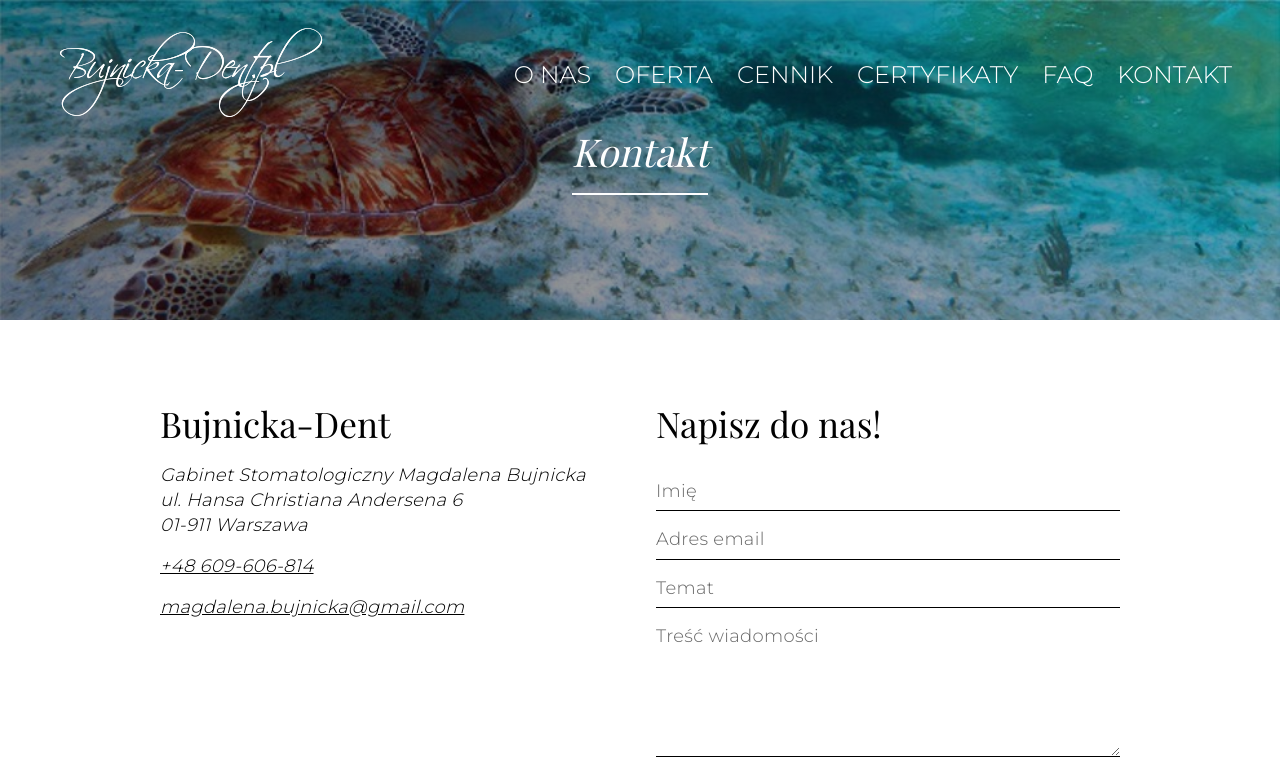
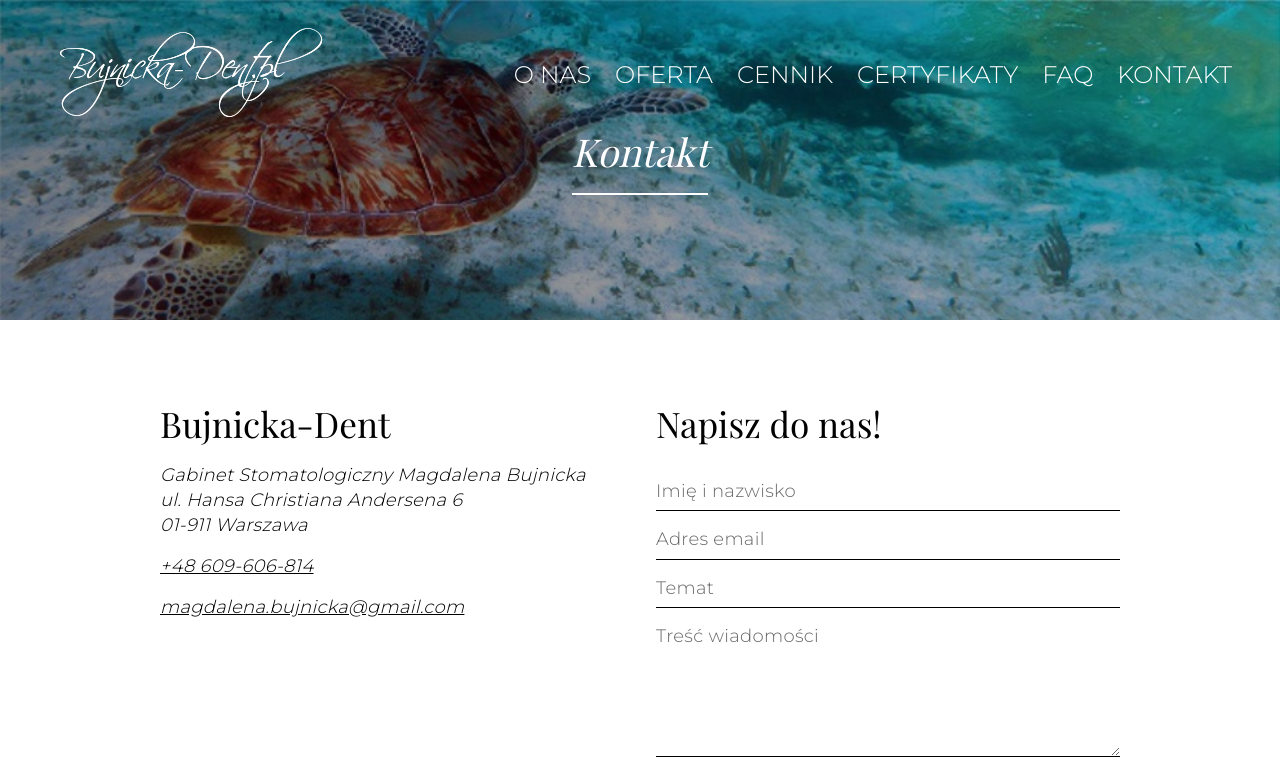
Before and after one commit to ArtoszBart/bujnicka-dent, a React (Create React App) app: page /contact in a window 1280 px wide. Shown: the top 775 px of the page. Built offline with nearby package versions, Linux system fonts and the light colour scheme; a web font is replaced by a local one.

Commit message:
Minor form input change

```diff
--- a/src/components/fragments/forms/ContactForm.js
+++ b/src/components/fragments/forms/ContactForm.js
@@ -13,7 +13,7 @@ function ContactForm() {
 			<FormInput
 				type="text"
 				name="name"
-				placeholder="Imię"
+				placeholder="Imię i nazwisko"
 				className="contact-form-input"
 				tabIndex="1"
 				value={values.name}
```
